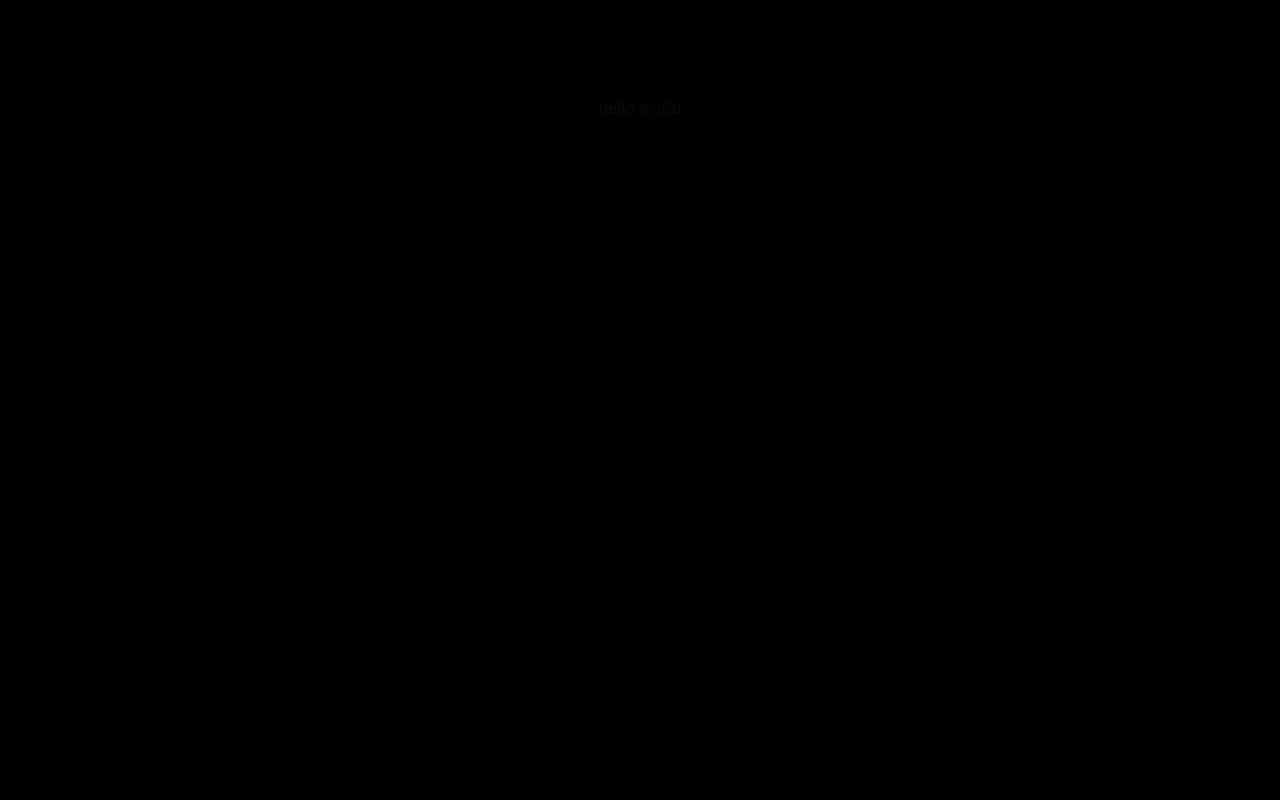
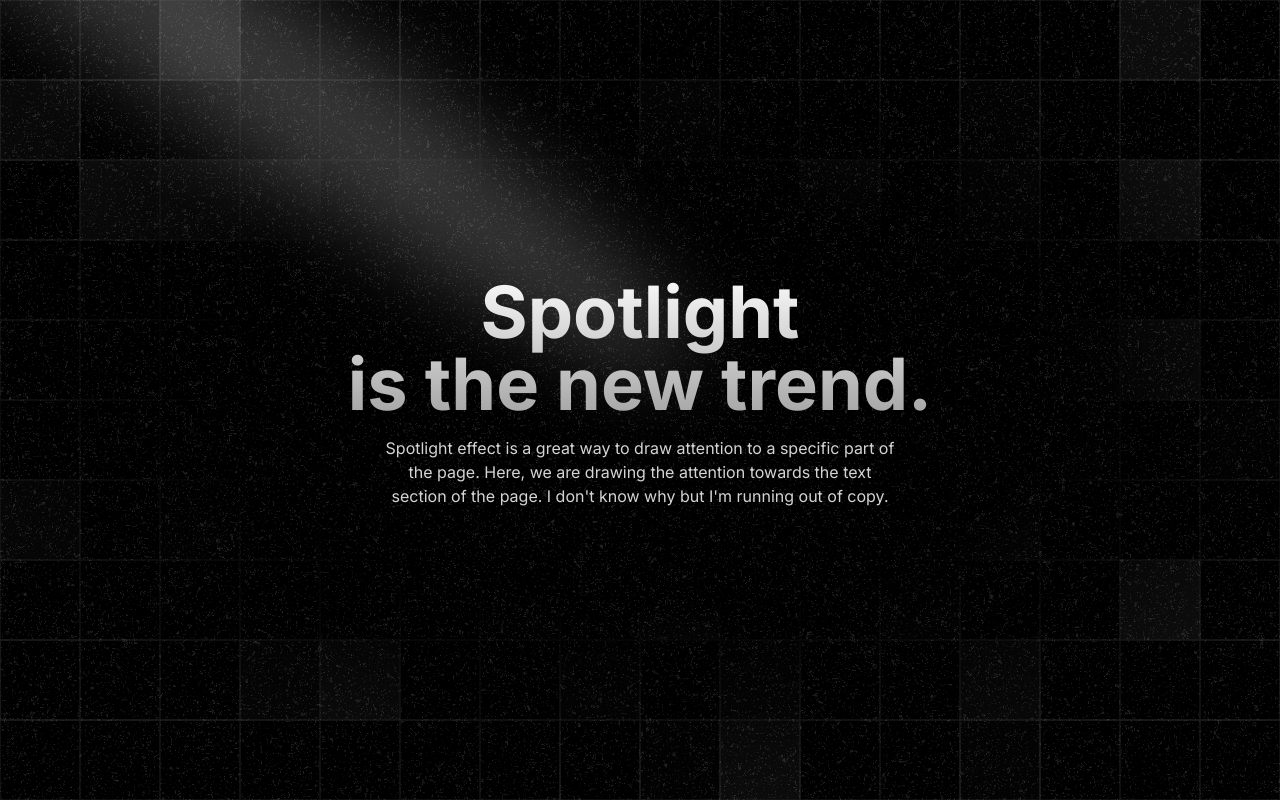
Before and after one commit to Team37-ID/team37, a Next.js app: page / in a window 1280 px wide. Built offline with nearby package versions, Linux system fonts and the light colour scheme.

Commit message:
chore: use landing page component

```diff
--- a/src/app/page.tsx
+++ b/src/app/page.tsx
@@ -1,7 +1,22 @@
+import LandingPage from "@/components/ui/landingPage"
+import "@/styles/magicPattern.css"
+
 export default function Home() {
-  return (
-    <main className="flex min-h-screen flex-col items-center justify-between p-24 bg-black">
-      <div>hello world</div>
-    </main>
-  )
+	return (
+		<main className="flex min-h-screen flex-col items-center justify-center bg-black">
+			<LandingPage>
+				<div className=" p-4 max-w-7xl mx-auto relative z-20 w-full pt-20 md:pt-0">
+					<h1 className="text-4xl md:text-7xl font-bold text-center bg-clip-text text-transparent bg-gradient-to-b from-neutral-50 to-neutral-400 bg-opacity-50">
+						Spotlight <br /> is the new trend.
+					</h1>
+					<p className="mt-4 font-normal text-base text-neutral-300 max-w-lg text-center mx-auto">
+						Spotlight effect is a great way to draw attention to a
+						specific part of the page. Here, we are drawing the
+						attention towards the text section of the page. I
+						don&apos;t know why but I&apos;m running out of copy.
+					</p>
+				</div>
+			</LandingPage>
+		</main>
+	)
 }
```
